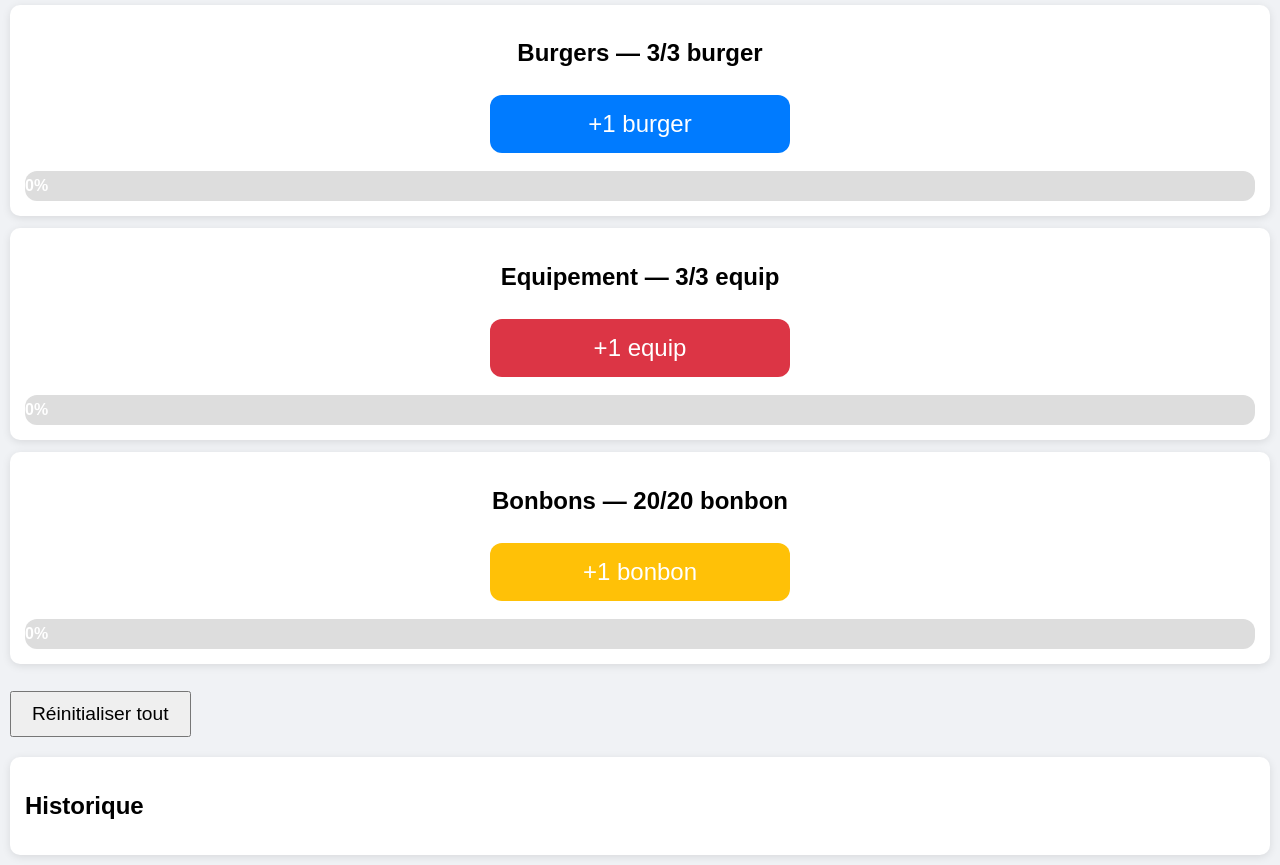
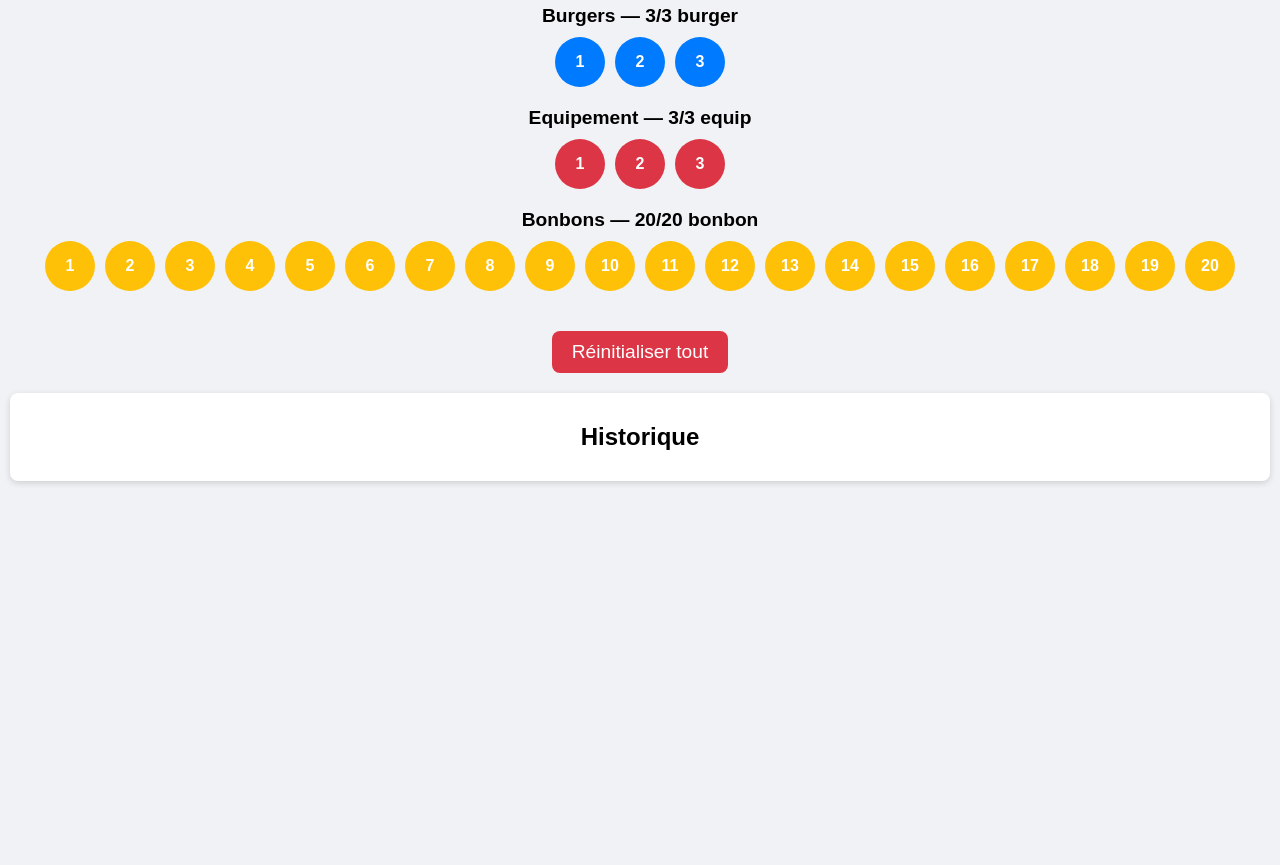
Before and after one commit to b33n-tech/financial-items, a plain HTML site: page index.html in a window 1280 px wide. Shown: the part 67-932 px from the top of the page. After the commit the page ends 800 px from the top, so only its background shows below. Drawn offline with Linux system fonts and the light colour scheme.

Commit message:
Update index.html

```diff
--- a/index.html
+++ b/index.html
@@ -2,22 +2,20 @@
 <html lang="fr">
 <head>
 <meta charset="UTF-8">
-<title>Items Budgeting App - Mobile Friendly</title>
+<title>Items Budgeting App - Pastilles</title>
 <meta name="viewport" content="width=device-width, initial-scale=1.0">
 <style>
-body { font-family: Arial, sans-serif; background: #f0f2f5; margin: 10px; }
-h1 { text-align: center; color: #333; font-size: 1.8em; }
-.category { background: #fff; padding: 15px; margin: 12px 0; border-radius: 10px; box-shadow: 0 2px 8px rgba(0,0,0,0.1); text-align: center; }
-button.item-btn { font-size: 1.5em; padding: 15px; margin: 8px 0; border: none; border-radius: 12px; cursor: pointer; color: white; width: 90%; max-width: 300px; }
-button.item-btn:disabled { background: #aaa; cursor: not-allowed; }
-.progress-bar { height: 30px; border-radius: 12px; background: #ddd; margin-top: 10px; overflow: hidden; }
-.progress-fill { height: 100%; background: #28a745; text-align: center; color: white; line-height: 30px; font-weight: bold; transition: width 0.3s; }
-.history { background: #fff; padding: 15px; border-radius: 10px; box-shadow: 0 2px 8px rgba(0,0,0,0.1); margin-top: 20px; max-height: 250px; overflow-y: auto;}
+body { font-family: Arial, sans-serif; background: #f0f2f5; margin: 10px; text-align: center; }
+h1 { font-size: 1.8em; margin-bottom: 15px; }
+.category { margin: 20px 0; }
+.category-name { font-weight: bold; margin-bottom: 10px; font-size: 1.2em; }
+.tokens { display: flex; flex-wrap: wrap; justify-content: center; gap: 10px; }
+.token { width: 50px; height: 50px; border-radius: 50%; background: #007bff; display: flex; align-items: center; justify-content: center; color: white; font-weight: bold; font-size: 1em; cursor: pointer; transition: transform 0.1s, opacity 0.3s; }
+.token.used { background: #aaa; opacity: 0.5; cursor: default; }
+button#resetBtn { margin-top: 20px; font-size: 1.2em; padding: 10px 20px; border: none; border-radius: 8px; cursor: pointer; background: #dc3545; color: white; }
+.history { margin-top: 20px; max-height: 200px; overflow-y: auto; background: #fff; padding: 10px; border-radius: 8px; box-shadow: 0 2px 6px rgba(0,0,0,0.15);}
 @media (max-width: 480px) {
-    h1 { font-size: 1.5em; }
-    button.item-btn { font-size: 1.3em; padding: 12px; width: 100%; }
-    .progress-bar { height: 25px; }
-    .progress-fill { line-height: 25px; font-size: 0.9em; }
+    .token { width: 60px; height: 60px; font-size: 1.2em; }
 }
 </style>
 </head>
@@ -27,9 +25,9 @@ button.item-btn:disabled { background: #aaa; cursor: not-allowed; }
 
 <div id="categories"></div>
 
-<button onclick="resetAll()" style="font-size:1.2em; padding:10px 20px; margin-top:15px;">Réinitialiser tout</button>
+<button id="resetBtn">Réinitialiser tout</button>
 
-<div class="history">
+<div class="history" id="historyContainer">
 <h2>Historique</h2>
 <ul id="historyList"></ul>
 </div>
@@ -50,53 +48,52 @@ function saveState() {
     localStorage.setItem('history', JSON.stringify(history));
 }
 
-// Affichage catégories
+// Rendu catégories
 function renderCategories() {
     const container = document.getElementById('categories');
     container.innerHTML = '';
-    categories.forEach((cat, index) => {
+    categories.forEach((catIndex, i) => {
+        const cat = categories[i];
         const div = document.createElement('div');
         div.className = 'category';
-        div.innerHTML = `<h2>${cat.name} — ${cat.remaining}/${cat.total} ${cat.unitLabel}</h2>`;
+        div.innerHTML = `<div class="category-name">${cat.name} — ${cat.remaining}/${cat.total} ${cat.unitLabel}</div>`;
 
-        const btn = document.createElement('button');
-        btn.className = 'item-btn';
-        btn.style.backgroundColor = cat.color;
-        btn.textContent = `+1 ${cat.unitLabel}`;
-        btn.disabled = cat.remaining <= 0;
-        btn.onclick = () => addItem(index, 1);
-        div.appendChild(btn);
+        const tokenContainer = document.createElement('div');
+        tokenContainer.className = 'tokens';
 
-        // Progress bar
-        const bar = document.createElement('div');
-        bar.className = 'progress-bar';
-        const fill = document.createElement('div');
-        fill.className = 'progress-fill';
-        const percent = Math.round((cat.total - cat.remaining)/cat.total * 100);
-        fill.style.width = percent + '%';
-        fill.style.backgroundColor = cat.color;
-        fill.textContent = `${percent}%`;
-        bar.appendChild(fill);
-        div.appendChild(bar);
+        for(let j=0;j<cat.total;j++){
+            const token = document.createElement('div');
+            token.className = 'token';
+            token.style.background = j < (cat.total - cat.remaining) ? '#aaa' : cat.color;
+            if(j >= (cat.total - cat.remaining)){
+                token.onclick = () => { consumeToken(i, j); };
+            } else {
+                token.classList.add('used');
+            }
+            token.textContent = j+1;
+            tokenContainer.appendChild(token);
+        }
 
+        div.appendChild(tokenContainer);
         container.appendChild(div);
     });
 }
 
-// Ajouter item
-function addItem(catIndex, qty) {
+// Consommer un token
+function consumeToken(catIndex, tokenIndex){
     const cat = categories[catIndex];
-    const actualQty = Math.min(qty, cat.remaining);
-    cat.remaining -= actualQty;
-    const now = new Date().toLocaleString();
-    history.unshift({ category: cat.name, qty: actualQty, timestamp: now });
-    saveState();
-    renderCategories();
-    renderHistory();
+    if(cat.remaining > 0){
+        cat.remaining--;
+        const now = new Date().toLocaleString();
+        history.unshift({ category: cat.name, qty: 1, timestamp: now });
+        saveState();
+        renderCategories();
+        renderHistory();
+    }
 }
 
 // Historique
-function renderHistory() {
+function renderHistory(){
     const ul = document.getElementById('historyList');
     ul.innerHTML = '';
     history.forEach(h => {
@@ -107,8 +104,8 @@ function renderHistory() {
 }
 
 // Reset
-function resetAll() {
-    if(confirm("Confirmez-vous la réinitialisation de tout ?")) {
+document.getElementById('resetBtn').onclick = () => {
+    if(confirm("Confirmez-vous la réinitialisation de tout ?")){
         categories = defaultCategories.map(c => ({ ...c, remaining: c.total }));
         history = [];
         saveState();
```
